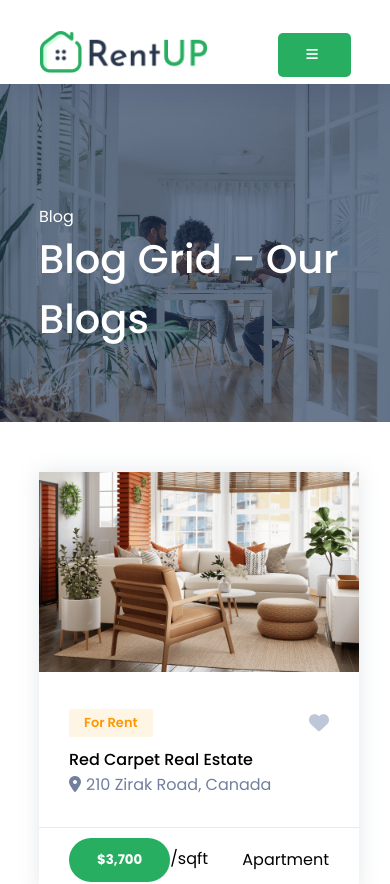
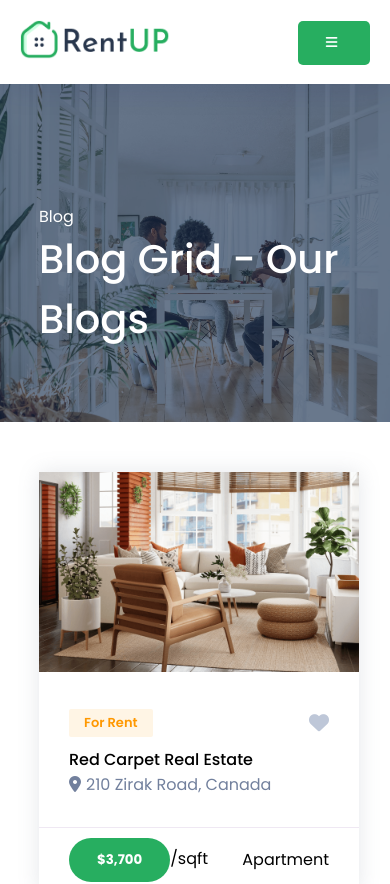
Before and after one commit to chrismbah/Rent-Up, a React (Vite) app: page /blog in a window 390 px wide. Shown: the top 884 px of the page. Built offline with nearby package versions, Linux system fonts and the light colour scheme.

Commit message:
Added styles to nav bar for mobile responsiveness

```diff
--- a/src/components/common/header/Header.css
+++ b/src/components/common/header/Header.css
@@ -37,12 +37,38 @@ header h4{
 header .toggle{
     display: none;
 }
+@media screen and (max-width:1170px) {
+    header .container{
+        max-width: 90%;
+    }
+
+}
+@media screen and (max-width:1060px) {
+    header a{
+        margin-left: 21px;
+        font-weight: 500;
+        font-size: .9rem;
+
+    }
+    header h4{
+        margin-right: 10px;
+    }
+   .btn1{
+        padding: 8px 15px;
+
+    }
+    .button h4{
+        display: none;
+    }
+}
 @media screen and (max-width:800px) {
     header{
         padding: 0;
     }
     header img{
-        margin-top: 30px;
+        margin-top: 20px;
+        width: 150px;
+
     }
     header .button{
         display: none;
@@ -52,7 +78,7 @@ header .toggle{
     }
     header .toggle{
         display: block;
-        margin-top: 30px;
+        margin-top: 20px;
     }
     header .small{
         position: absolute;
```
